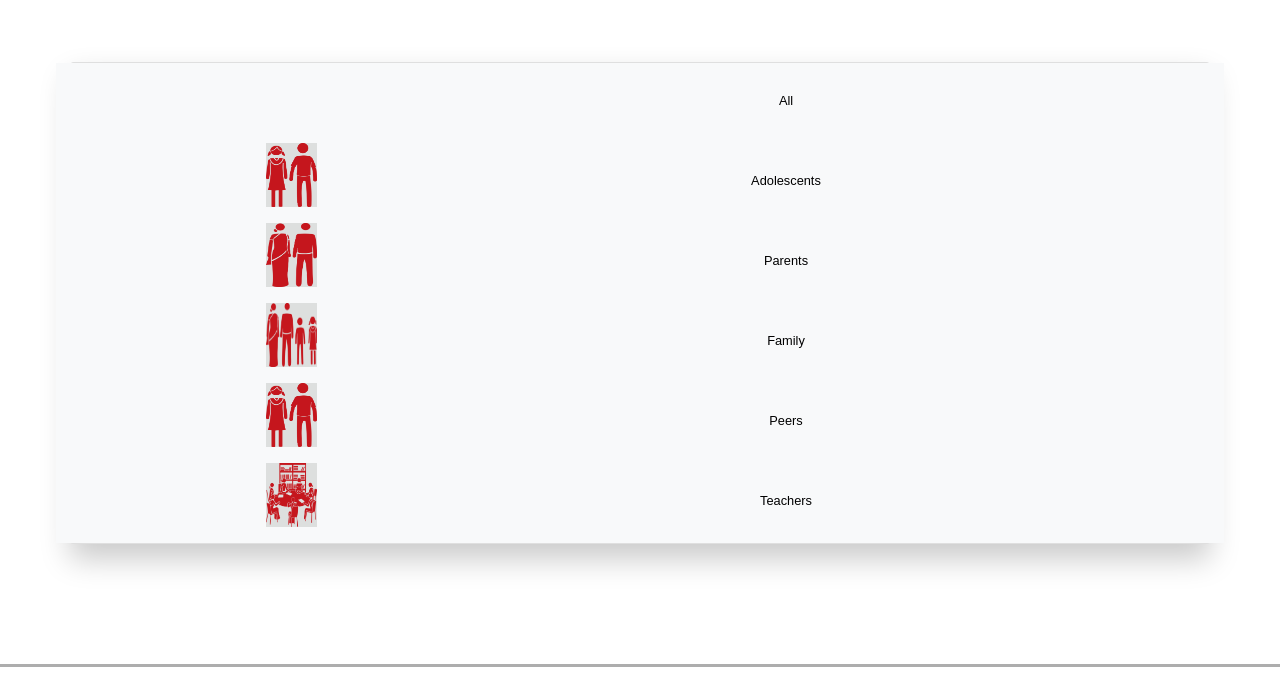
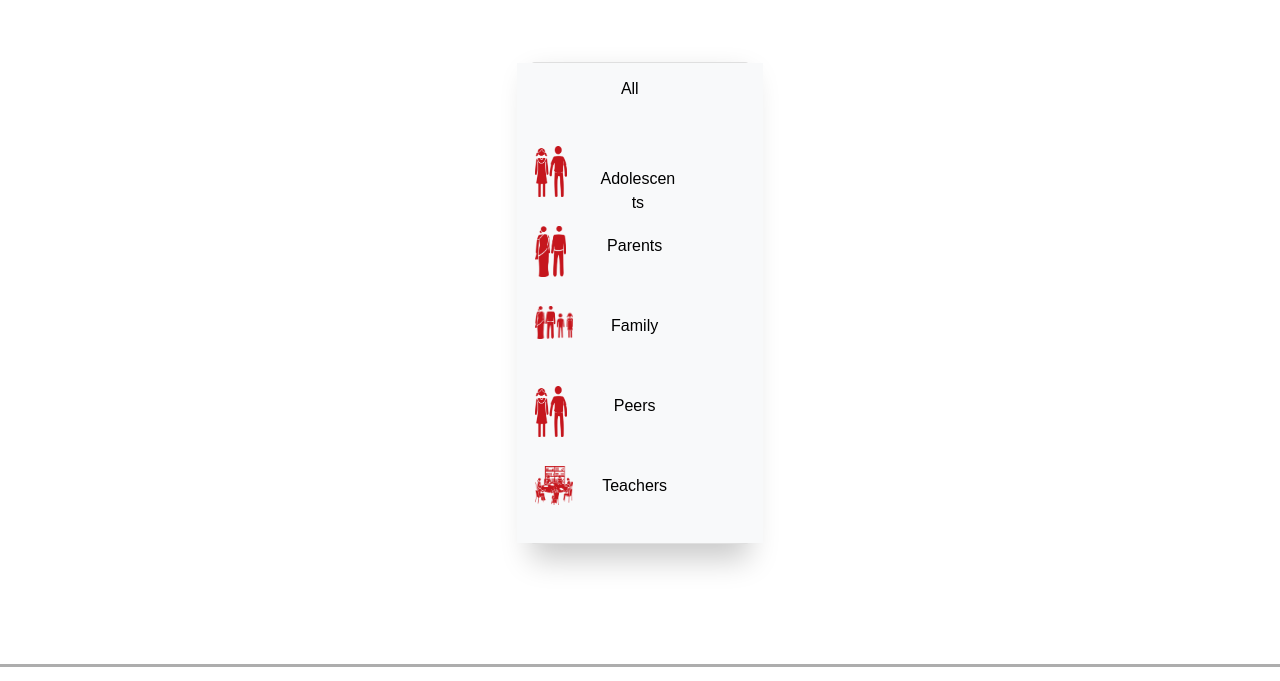
Before and after one commit to Arnav-Ajay/BBBP, a plain HTML site: page materials.html in a window 1280 px wide. Shown: the part 98-779 px from the top of the page. Drawn offline with nearby package versions, Linux system fonts and the light colour scheme.

Commit message:
positional changes

```diff
--- a/main.css
+++ b/main.css
@@ -108,8 +108,9 @@ i{
 }
 
 #target-icon{
-    height: 5vw;
-    width: 4vw;
+    max-height: 4vw;
+    max-width: 3vw;
+    background-color: transparent;
 }
 
 #target-aud{
@@ -123,6 +124,10 @@ i{
     /* height: 100%; */
     padding: 0%;
     margin-bottom: 5%;
+}
+
+.tg{
+    font-size: 1.25vw;
 }
 
 .card-block{
--- a/materials.html
+++ b/materials.html
@@ -85,55 +85,55 @@
             </div> -->
 
             <!-- <div class="container target-aud"> -->
-            <div class="container card shadow-5-strong" id="target-aud">
+            <div class="container card shadow-5-strong" id="target-aud" style="width: 17vw;">
                 <div class="row bg-light hover-overlay" style=" height: 10vh; display: inline-flex;">
-                    <div class="col-sm-7 offset-sm-4" style="text-align: center;">
-                        <a id="all" class="nav-link ripple" style="color: black; margin: 3%;" href="#">All<div class="mask" style="background-color: rgba(251, 251, 251, 0.2)"></div></a>
+                    <div class="col-sm-11" style="text-align: center;">
+                        <a id="all" class="tg nav-link ripple" style="color: black; margin: 3%;" href="#">All<div class="mask" style="background-color: rgba(251, 251, 251, 0.2)"></div></a>
                     </div>
                 </div>
 
                 <div class="row bg-light hover-overlay" style=" height: 10vh; display: inline-flex-box;">
-                    <div class="col-sm-2 offset-sm-2">
+                    <div class="col-sm-2 offset-sm-2" style="margin: 1%;">
                         <img id="target-icon" src="./media/adolescent.png" alt="adolescents-image"/>
                     </div>
                     <div class="col-sm-7" style="text-align: center;">
-                        <a id="adolescents" class="nav-link ripple" style="color: black; margin: 3%;" href="#">Adolescents<div class="mask" style="background-color: rgba(251, 251, 251, 0.2)"></div></a>
+                        <a id="adolescents" class="tg nav-link ripple" style="color: black; margin-top: 2vh; margin-left: 0.5vw;" href="#">Adolescents<div class="mask" style="background-color: rgba(251, 251, 251, 0.2)"></div></a>
                     </div>
                 </div>
 
                 <div class="row bg-light hover-overlay" style=" height: 10vh; display: inline-flex-box;">
-                    <div class="col-sm-2 offset-sm-2">
+                    <div class="col-sm-2 offset-sm-2" style="margin: 1%;">
                         <img id="target-icon" src="./media/parents.png" alt="adolescents-image"/>
                     </div>
                     <div class="col-sm-7" style="text-align: center;">
-                        <a id="parents" class="nav-link ripple" style="color: black; margin: 3%;" href="#">Parents<div class="mask" style="background-color: rgba(251, 251, 251, 0.2)"></div></a>
+                        <a id="parents" class="tg nav-link ripple" style="color: black; margin: 3%;" href="#">Parents<div class="mask" style="background-color: rgba(251, 251, 251, 0.2)"></div></a>
                     </div>
                 </div>
 
                 <div class="row bg-light hover-overlay" style=" height: 10vh; display: inline-flex-box;">
-                    <div class="col-sm-2 offset-sm-2">
+                    <div class="col-sm-2 offset-sm-2" style="margin: 1%;">
                         <img id="target-icon" src="./media/family.png" alt="adolescents-image"/>
                     </div>
                     <div class="col-sm-7" style="text-align: center;">
-                        <a id="family" class="nav-link ripple" style="color: black; margin: 3%;" href="#">Family<div class="mask" style="background-color: rgba(251, 251, 251, 0.2)"></div></a>
+                        <a id="family" class="tg nav-link ripple" style="color: black; margin: 3%;" href="#">Family<div class="mask" style="background-color: rgba(251, 251, 251, 0.2)"></div></a>
                     </div>
                 </div>
 
                 <div class="row bg-light hover-overlay" style=" height: 10vh; display: inline-flex-box;">
-                    <div class="col-sm-2 offset-sm-2">
+                    <div class="col-sm-2 offset-sm-2" style="margin: 1%;">
                         <img id="target-icon" src="./media/adolescent.png" alt="adolescents-image"/>
                     </div>
                     <div class="col-sm-7" style="text-align: center;">
-                        <a id="peers" class="nav-link ripple" style="color: black; margin: 3%;" href="#">Peers<div class="mask" style="background-color: rgba(251, 251, 251, 0.2)"></div></a>
+                        <a id="peers" class="tg nav-link ripple" style="color: black; margin: 3%;" href="#">Peers<div class="mask" style="background-color: rgba(251, 251, 251, 0.2)"></div></a>
                     </div>
                 </div>
 
                 <div class="row bg-light hover-overlay" style=" height: 10vh; display: inline-flex-box;">
-                    <div class="col-sm-2 offset-sm-2">
+                    <div class="col-sm-2 offset-sm-2" style="margin: 1%;">
                         <img id="target-icon" src="./media/teachers.png" alt="adolescents-image"/>
                     </div>
                     <div class="col-sm-7" style="text-align: center;">
-                        <a id="teachers" class="nav-link ripple" style="color: black; margin: 3%;" href="#">Teachers<div class="mask" style="background-color: rgba(251, 251, 251, 0.2)"></div></a>
+                        <a id="teachers" class="tg nav-link ripple" style="color: black; margin: 3%;" href="#">Teachers<div class="mask" style="background-color: rgba(251, 251, 251, 0.2)"></div></a>
                     </div>
                 </div>
             </div>
```
Also changed, not shown: index.html (+8 -8 lines), media/bluePetal.png, media/bluePetalBlank.png (added), media/greenPetaBlankl.png (added), media/greenPetal.png, media/orangePetal.png, media/orangePetalBlank.png (added), media/yellowPetal.png, media/yellowPetalBlank.png (added).
